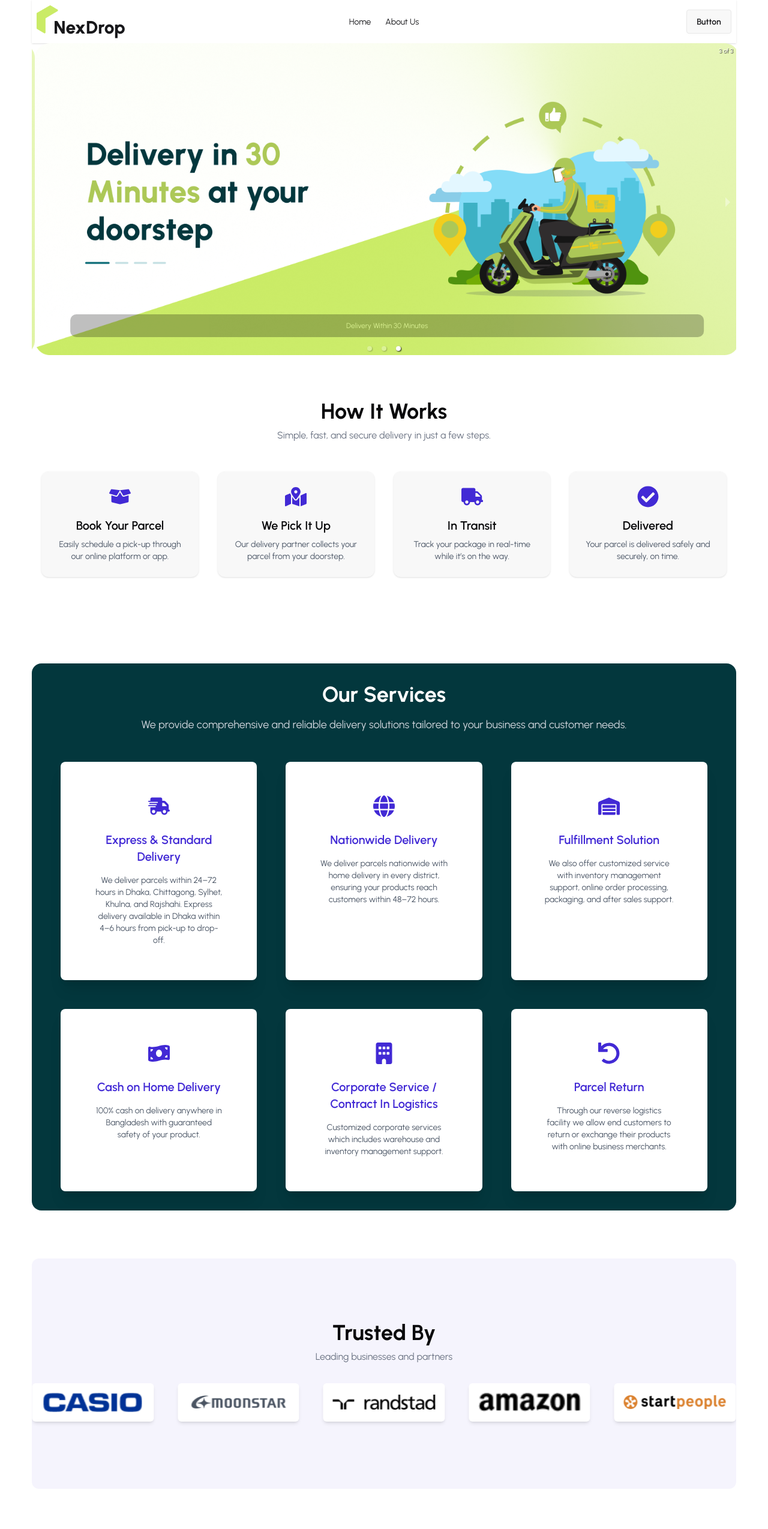
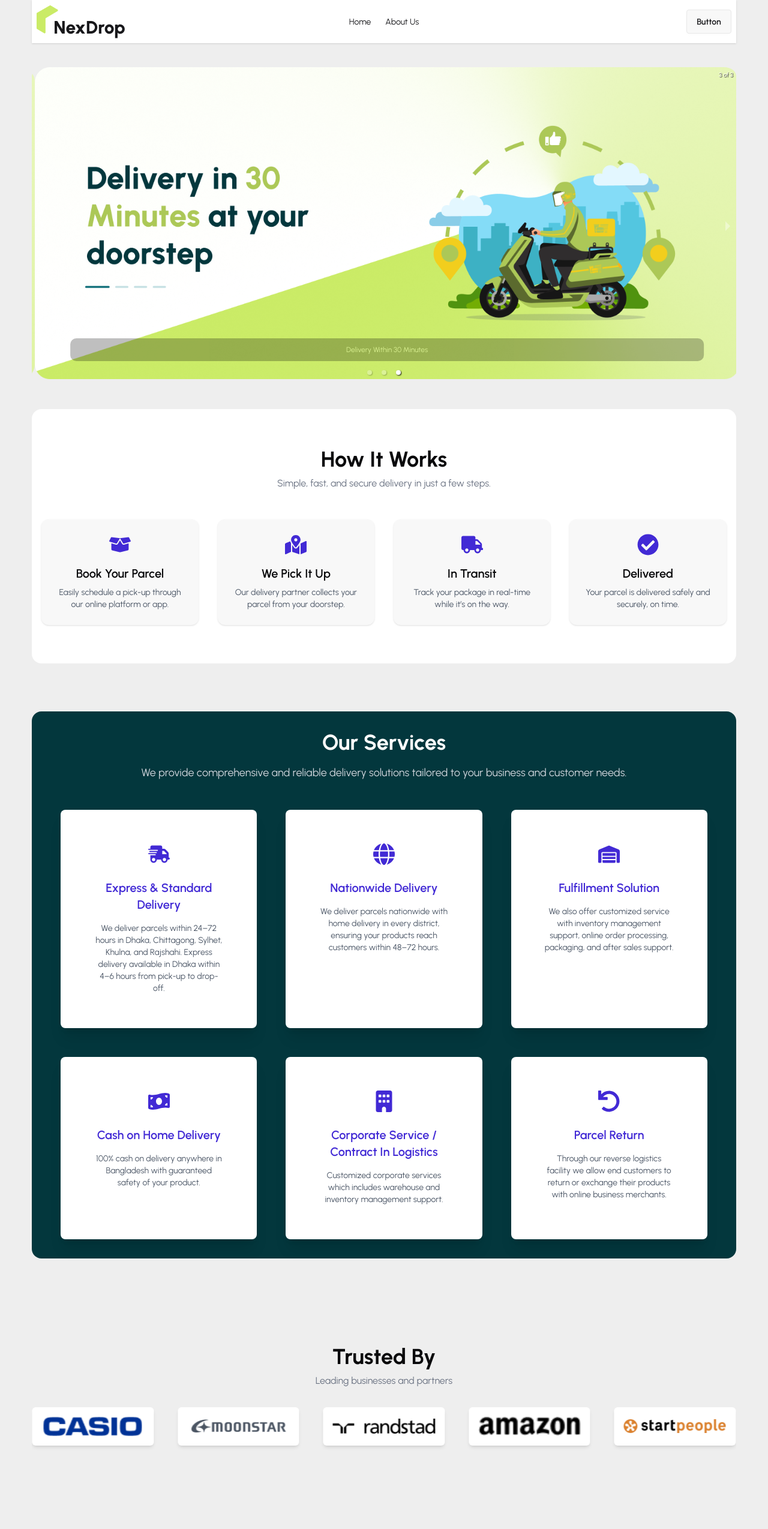
Before and after one commit to mdmhrz/nexDrop, a React (Vite) app: page / in a window 1280 px wide. Shown: the top 2549 px of the page at 60% size. Built offline with nearby package versions, Linux system fonts and the light colour scheme.

Commit message:
Home Page design done

```diff
--- a/src/main.jsx
+++ b/src/main.jsx
@@ -9,6 +9,8 @@ Aos.init()
 
 createRoot(document.getElementById('root')).render(
   <StrictMode>
-    <RouterProvider router={router}></RouterProvider>
+    <div className='bg-base-300'>
+      <RouterProvider router={router}></RouterProvider>
+    </div>
   </StrictMode>,
 )
--- a/src/pages/Home/Banner/Banner.jsx
+++ b/src/pages/Home/Banner/Banner.jsx
@@ -7,7 +7,7 @@ import { Carousel } from 'react-responsive-carousel';
 
 const Banner = () => {
     return (
-        <Carousel autoPlay={true} infiniteLoop={true} showThumbs={false}>
+        <Carousel autoPlay={true} infiniteLoop={true} showThumbs={false} className='my-10 overflow-hidden rounded-2xl'>
             <div>
                 <img src={bannerImage1} />
                 <p className="legend">On Time Delivery</p>
--- /dev/null
+++ b/src/pages/Home/BecomeAMarchent/BecomeAMarchent.jsx
@@ -0,0 +1,26 @@
+import React from 'react';
+import bgImage from '../../../assets/be-a-merchant-bg.png'
+import loationMarchant from '../../../assets/location-merchant.png'
+
+const BecomeAMarchent = () => {
+    return (
+        <div className='relative text-base-100 flex items-center bg-[#03373D] rounded-2xl p-6 md:p-8 mb-10'>
+            <img className='absolute top-0 left-0 right-0' src={bgImage} alt="" />
+            <div className='space-y-4 relative'>
+                <h3 className='font-bold text-3xl'>Merchant and Customer Satisfaction is Our First Priority</h3>
+                <p className='font-light text-gray-300'>
+                    We offer the lowest delivery charge with the highest value along with 100% safety of your product. Pathao courier delivers your parcels in every corner of Bangladesh right on time.
+                </p>
+                <div className='flex gap-3'>
+                    <button className='btn bg-[#CAEB66]'>Become a Marchant</button>
+                    <button className='btn btn-outline border-lime-400'>Earn with NexDrop Courier</button>
+                </div>
+            </div>
+            <div>
+                <img src={loationMarchant} alt="" />
+            </div>
+        </div>
+    );
+};
+
+export default BecomeAMarchent;
--- a/src/pages/Home/ClientLogos/ClientLogos.jsx
+++ b/src/pages/Home/ClientLogos/ClientLogos.jsx
@@ -16,7 +16,7 @@ const logos = [
 
 const ClientLogos = () => {
     return (
-        <section className="py-26 bg-primary/5 mb-16 rounded-xl">
+        <section className="py-16 rounded-xl">
             <div className="text-center mb-8">
                 <h2 className="text-3xl lg:text-4xl font-bold text-neutral">Trusted By</h2>
                 <p className="mt-2 text-gray-500">Leading businesses and partners</p>
--- a/src/pages/Home/Features/Features.jsx
+++ b/src/pages/Home/Features/Features.jsx
@@ -26,7 +26,7 @@ const features = [
 
 const Features = () => {
     return (
-        <section className="py-16 bg-base-100 w-full mx-auto px-4">
+        <section className="py-16 w-full mx-auto px-4">
             {/* Section Title & Subtitle */}
             <div className="text-center mb-12">
                 <h2 className="text-3xl md:text-4xl font-bold text-neutral">Why Choose NexDrop?</h2>
@@ -39,7 +39,7 @@ const Features = () => {
             {features.map((feature, index) => (
                 <div
                     key={index}
-                    className="flex flex-col md:flex-row items-center md:items-start gap-6 md:gap-12 mb-12 bg-base-200 p-6 rounded-xl shadow"
+                    className="flex flex-col md:flex-row items-center md:items-start gap-6 md:gap-12 mb-12 bg-base-100 p-6 rounded-xl shadow"
                 >
                     {/* Left Image (fixed width) */}
                     <div className="w-full md:w-auto md:flex-shrink-0 flex justify-center">
--- a/src/pages/Home/Home/Home.jsx
+++ b/src/pages/Home/Home/Home.jsx
@@ -4,6 +4,7 @@ import OurServices from '../OurSevices/OurServices';
 import ClientLogos from '../ClientLogos/ClientLogos';
 import Features from '../Features/Features';
 import HowItWorks from '../HowItWorks/HowItWorks';
+import BecomeAMarchent from '../BecomeAMarchent/BecomeAMarchent';
 
 const Home = () => {
     return (
@@ -13,6 +14,7 @@ const Home = () => {
             <OurServices></OurServices>
             <ClientLogos></ClientLogos>
             <Features></Features>
+            <BecomeAMarchent></BecomeAMarchent>
         </div>
     );
 };
--- a/src/pages/Home/HowItWorks/HowItWorks.jsx
+++ b/src/pages/Home/HowItWorks/HowItWorks.jsx
@@ -31,7 +31,7 @@ const steps = [
 
 const HowItWorks = () => {
     return (
-        <section className="py-16 bg-base-100 max-w-7xl mx-auto px-4">
+        <section className="py-16 bg-base-100 w-full px-4 rounded-2xl">
             {/* Section Title */}
             <div className="text-center mb-12">
                 <h2 className="text-3xl md:text-4xl font-bold text-neutral">
```
